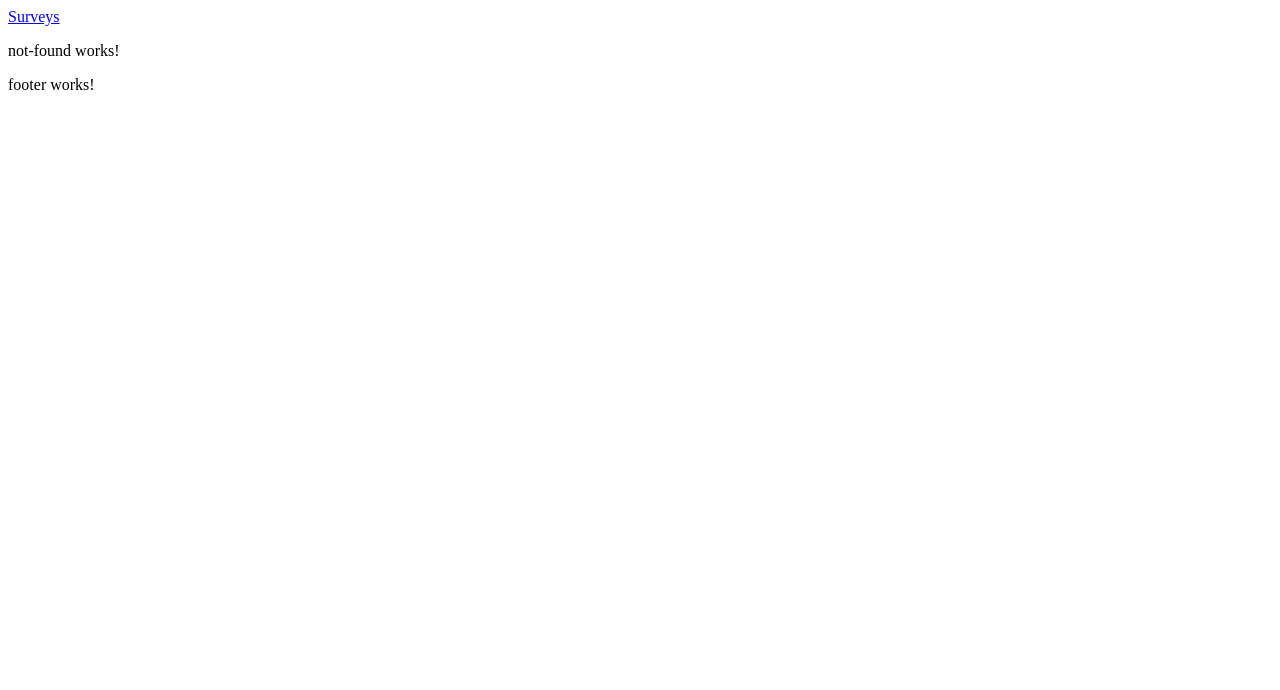
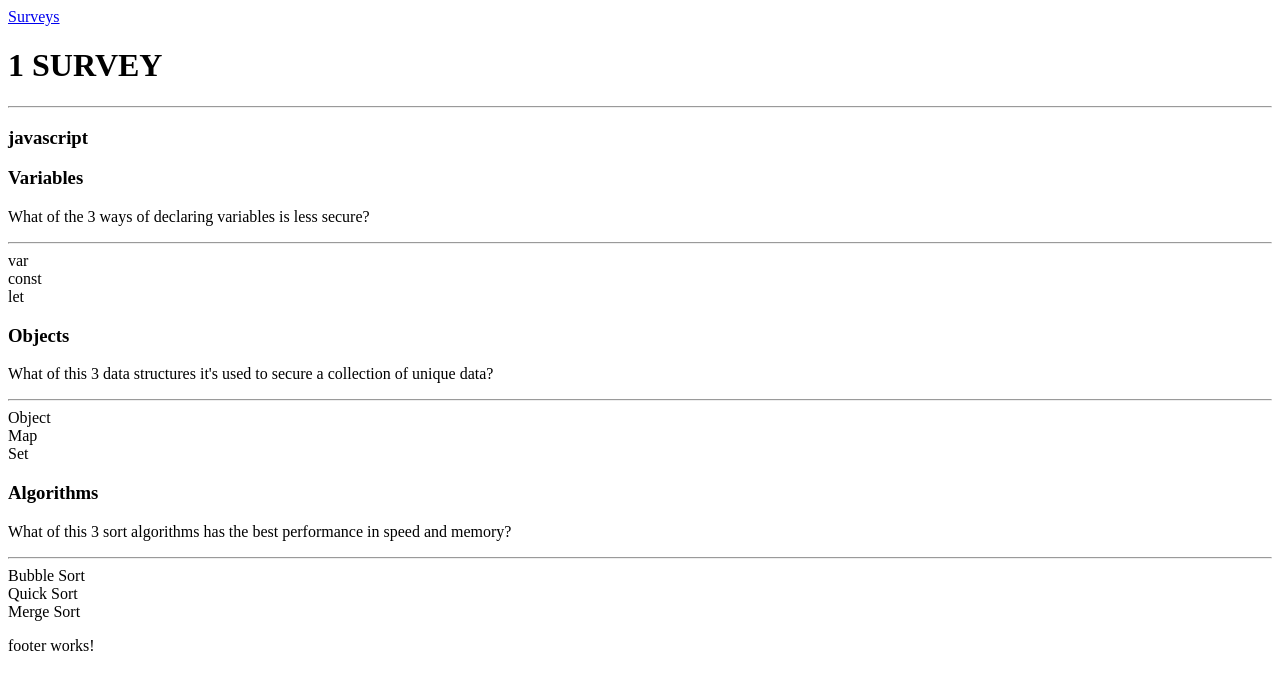
Before and after one commit to Armando284/programmer-level-survey, an Angular app: page /survey/1 in a window 1280 px wide. Shown: the top 690 px of the page. Built offline with nearby package versions, Linux system fonts and the light colour scheme.

Commit message:
Feat: Added survey display
Adding a mock survey

Adding a service to pull a survey

Updating my components to display the survey

```diff
--- a/src/app/app-routing.module.ts
+++ b/src/app/app-routing.module.ts
@@ -7,7 +7,7 @@ import { NotFoundComponent } from './components/not-found/not-found.component';
 
 const routes: Routes = [
   { path: 'surveys', component: SurveysComponent },
-  { path: 'survey', component: SurveyComponent },
+  { path: 'survey/:language', component: SurveyComponent },
   { path: '', redirectTo: '/surveys', pathMatch: 'full' },
   { path: '**', component: NotFoundComponent },
 ];
--- a/src/app/components/question/question.component.html
+++ b/src/app/components/question/question.component.html
@@ -1 +1,8 @@
-<p>question works!</p>
+<div>
+  <h3>{{ question.title }}</h3>
+  <p>{{ question.body }}</p>
+  <hr />
+  <div *ngFor="let answer of question.answers">
+    <span>{{ answer.body }}</span>
+  </div>
+</div>
--- a/src/app/components/question/question.component.ts
+++ b/src/app/components/question/question.component.ts
@@ -1,4 +1,5 @@
-import { Component } from '@angular/core';
+import { Component, Input } from '@angular/core';
+import { Question } from 'src/app/interfaces/question';
 
 @Component({
   selector: 'app-question',
@@ -6,5 +7,5 @@ import { Component } from '@angular/core';
   styleUrls: ['./question.component.scss']
 })
 export class QuestionComponent {
-
+  @Input() question!: Question;
 }
--- a/src/app/components/survey/survey.component.html
+++ b/src/app/components/survey/survey.component.html
@@ -1 +1,8 @@
 <h1 class="title">{{ language }} survey</h1>
+<hr />
+<div *ngIf="survey$ | async as survey">
+  <h3>{{ survey.language }}</h3>
+  <div *ngFor="let question of survey.questions">
+    <app-question [question]="question"></app-question>
+  </div>
+</div>
--- a/src/app/components/survey/survey.component.ts
+++ b/src/app/components/survey/survey.component.ts
@@ -2,6 +2,8 @@ import { Component } from '@angular/core';
 import { ActivatedRoute } from '@angular/router';
 import { Observable } from 'rxjs';
 import { switchMap } from 'rxjs/operators';
+import { Survey } from 'src/app/interfaces/survey';
+import { SurveyService } from 'src/app/services/survey.service';
 
 @Component({
   selector: 'app-survey',
@@ -9,22 +11,12 @@ import { switchMap } from 'rxjs/operators';
   styleUrls: ['./survey.component.scss']
 })
 export class SurveyComponent {
-  // questions$!: Observable<[]>;
-  language: string = 'asd';
-  constructor(private route: ActivatedRoute) { }
+  survey$!: Observable<Survey>;
+  language: string = '';
+  constructor(private route: ActivatedRoute, private surveyService: SurveyService) { }
 
   ngOnInit() {
-    console.log('onInit');
-
-    // this.questions$ = this.route.paramMap.pipe(
-    //   switchMap(params => {
-    //     this.language = params.get('language') as string;
-    //     console.log(this.language);
-    //     return new Observable<[]>; // TODO: Return survey data from service
-    //   })
-    // )
-
-    // TODO: change this to the observable method up here when the service it's done
     this.language = this.route.snapshot.paramMap.get('language')!;
+    this.survey$ = this.surveyService.getSurvey(this.language);
   }
 }
--- a/src/app/components/surveys/surveys.component.ts
+++ b/src/app/components/surveys/surveys.component.ts
@@ -14,6 +14,6 @@ export class SurveysComponent {
   ) { }
 
   goToSurvey(survey: string = '') {
-    this.router.navigate(['/survey', { language: survey }]);
+    this.router.navigate(['/survey', survey]);
   }
 }
--- a/src/app/interfaces/question.ts
+++ b/src/app/interfaces/question.ts
@@ -2,6 +2,7 @@ import { Answer } from "./answer";
 
 export interface Question {
   title: string,
+  body: string,
   level: "junior" | "semi-senior" | "senior",
   answers: [Answer, Answer, Answer]
 }
--- /dev/null
+++ b/src/app/services/survey.service.ts
@@ -0,0 +1,53 @@
+import { Injectable } from '@angular/core';
+import { Survey } from '../interfaces/survey';
+import { Observable, of } from 'rxjs';
+
+@Injectable({
+  providedIn: 'root'
+})
+export class SurveyService {
+
+  private mockSurvey: Survey = {
+    language: 'javascript',
+    questions: [
+      {
+        title: 'Variables',
+        body: 'What of the 3 ways of declaring variables is less secure?',
+        level: 'junior',
+        answers: [
+          { body: 'var', isCorrect: true },
+          { body: 'const', isCorrect: false },
+          { body: 'let', isCorrect: false }
+        ]
+      },
+      {
+        title: 'Objects',
+        body: 'What of this 3 data structures it\'s used to secure a collection of unique data?',
+        level: 'junior',
+        answers: [
+          { body: 'Object', isCorrect: false },
+          { body: 'Map', isCorrect: false },
+          { body: 'Set', isCorrect: true }
+        ]
+      },
+      {
+        title: 'Algorithms',
+        body: 'What of this 3 sort algorithms has the best performance in speed and memory?',
+        level: 'junior',
+        answers: [
+          { body: 'Bubble Sort', isCorrect: false },
+          { body: 'Quick Sort', isCorrect: true },
+          { body: 'Merge Sort', isCorrect: false }
+        ]
+      }
+    ]
+  }
+
+  constructor() { }
+
+  getSurvey(language: string): Observable<Survey> {
+    // TODO: http request to the server for the survey
+    return of(this.mockSurvey);
+  }
+
+}
```
Also changed, not shown: 1 other file (tests, documents, lock files or other folders).
